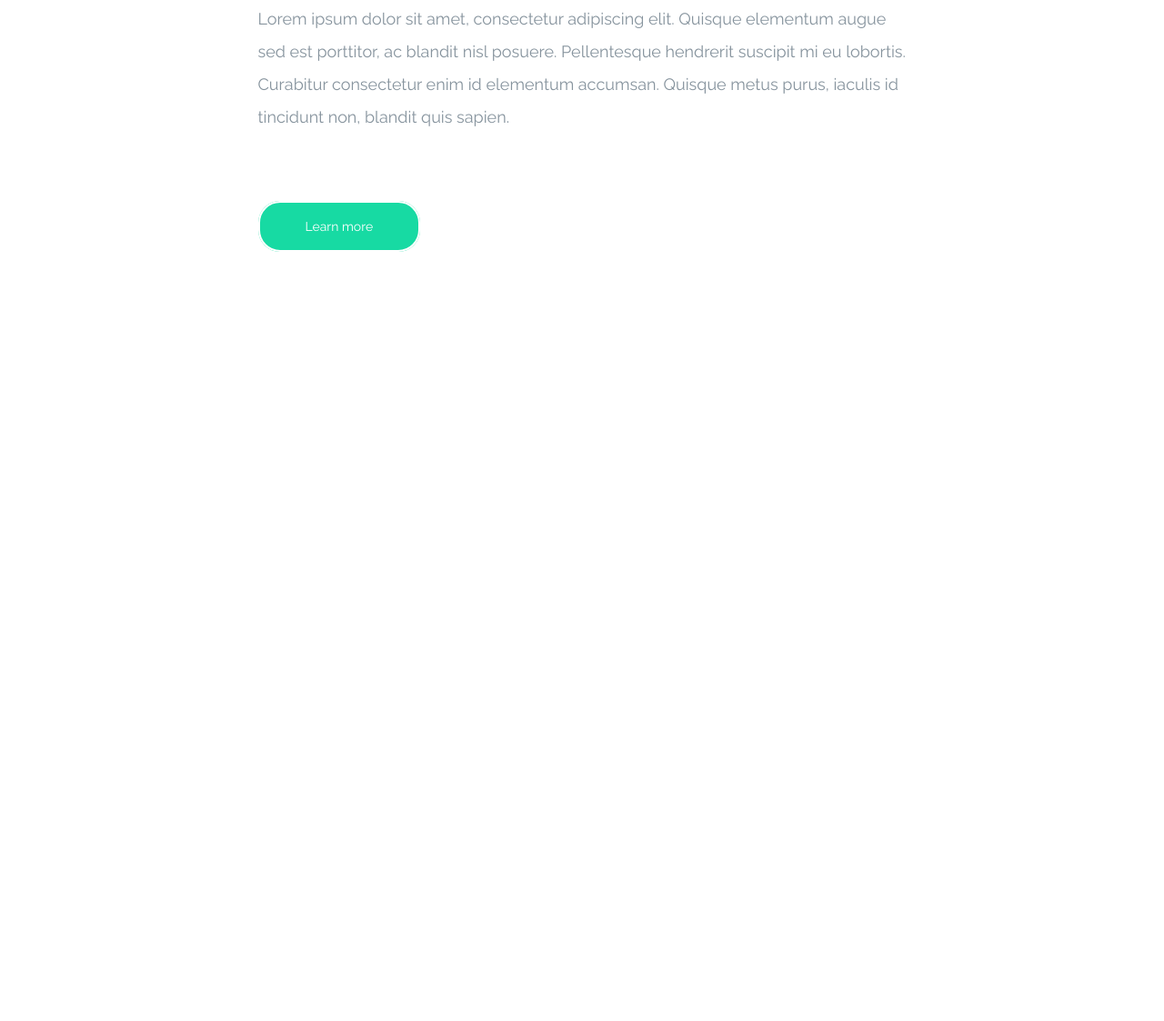
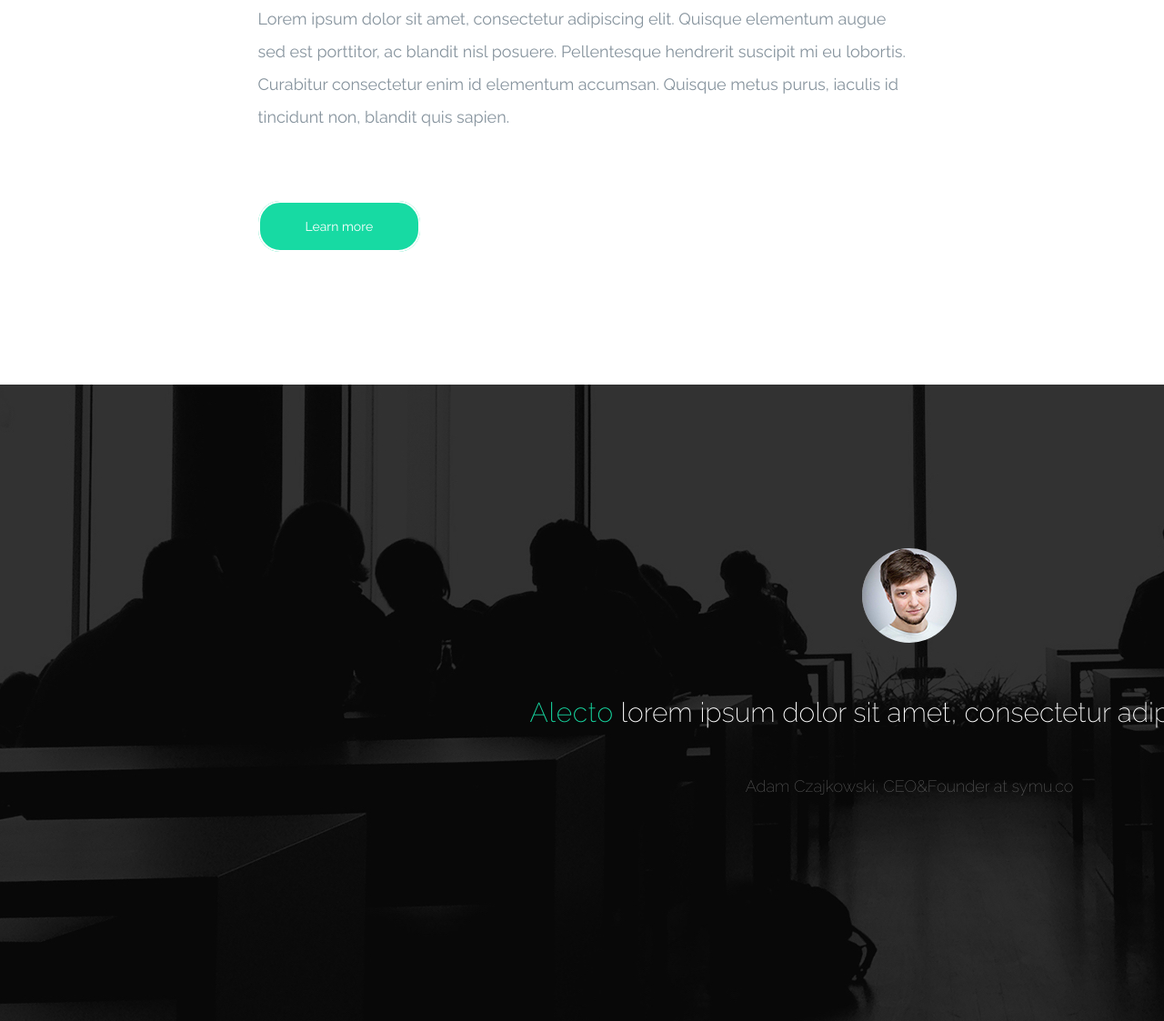
Before and after one commit to oleole912/Design-to-code-Alecto, a website: page index.html in a window 1280 px wide. Shown: the part 3192-4315 px from the top of the page at 91% size. Before the commit the page ends 3615 px from the top, so only its background shows below. Drawn offline with Linux system fonts and the light colour scheme.

Commit message:
Add section splash1

```diff
--- a/index.html
+++ b/index.html
@@ -95,5 +95,14 @@
             </div>
         </div>
     </section>
+    <section class="section-middle section-splash1">
+        <div class="container">
+            <div class="section-splash-photo">
+                <img src="/images/Photo_Adam_Czajkowski.jpg" alt="profile-photo">
+            </div>
+            <h2><span>Alecto</span> lorem ipsum dolor sit amet, consectetur adipiscing elit.</h2>
+            <p>Adam Czajkowski, CEO&Founder at symu.co</p>
+        </div>
+    </section>
 </body>
 </html>
--- a/sass/style.scss
+++ b/sass/style.scss
@@ -298,3 +298,49 @@ a {
     width: 50%;
     left: 0px;
 }
+
+/* Section splash */
+
+.section-splash1 {
+    background-image: url('/images/section_splash1.jpg');
+    padding-top: 180px;
+
+    h2 {
+        font-family: 'Raleway', sans-serif;
+        font-size: $font-size-h2;
+        font-weight: 300;
+        color: $color-white;
+        font-style: normal;
+        letter-spacing: normal;
+        line-height: 96px;
+        text-align: center;
+    }
+
+    span {
+        color: $color-green;
+        font-style: normal;
+        letter-spacing: 0.75px;
+        line-height: normal;
+    }
+
+    p {
+        font-family: 'Raleway', sans-serif;
+        font-size: $font-size-text;
+        font-weight: 300;
+        color: #ffffff4C;
+        font-style: normal;
+        letter-spacing: normal;
+        line-height: 16px;
+        text-align: center;
+    }
+
+    .section-splash-photo {
+        text-align: center;
+    }
+
+    img {
+        width: 104px;
+        height: 104px;
+        border-radius: 104px;
+    }
+}
```
Also changed, not shown: css/style.css, images/Map.jpg (added), images/Photo_Adam_Czajkowski.jpg (added), images/section_splash1.jpg (added), images/section_splash2.jpg (added), 3 other files.
